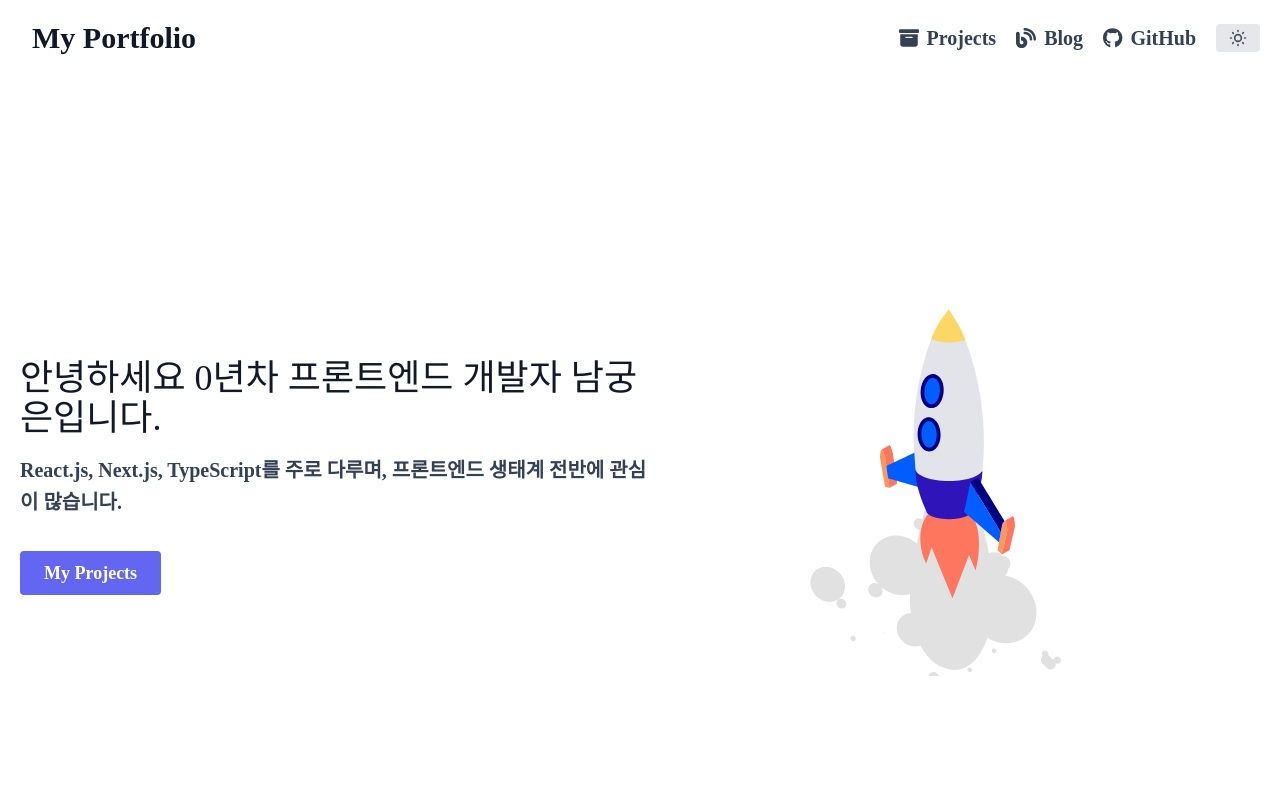
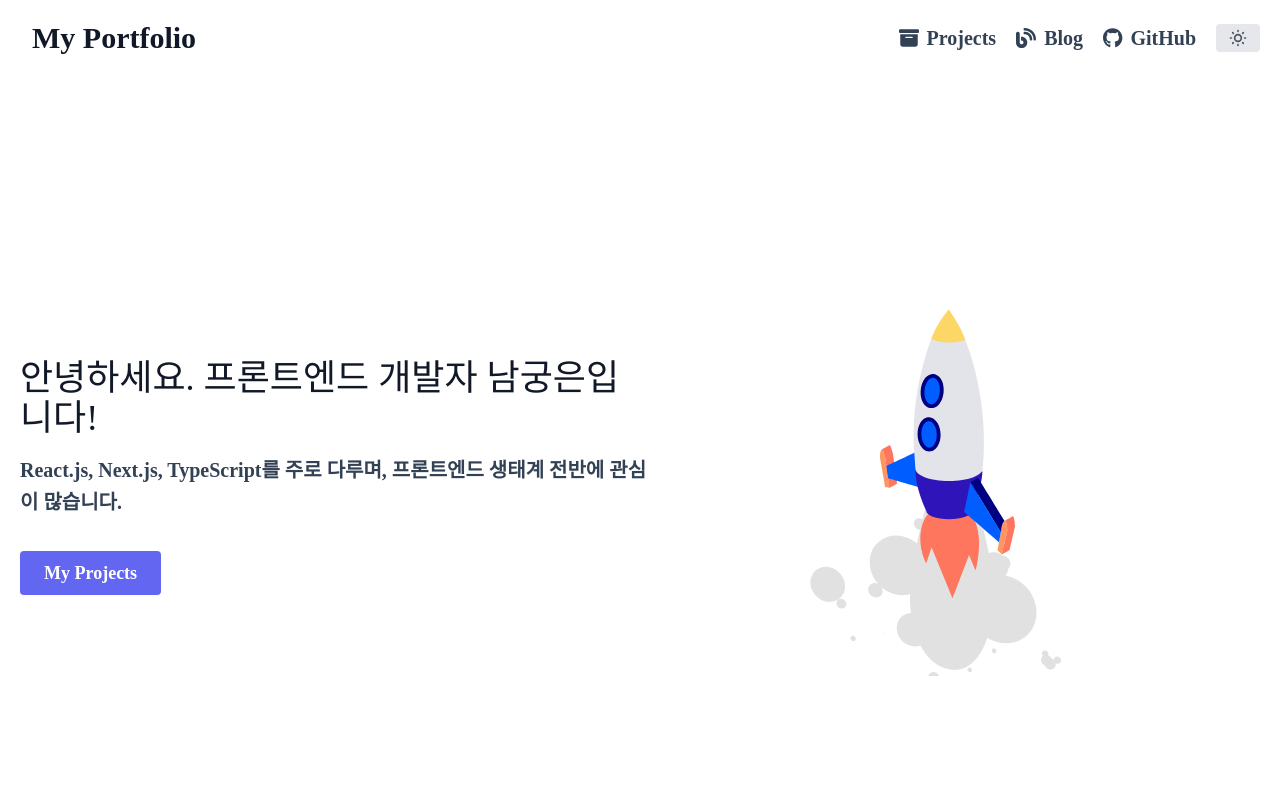
Before and after one commit to Eun-Ng/Next-Portfolio, a Next.js app: page / in a window 1280 px wide. Shown: the top 800 px of the page. Built offline with nearby package versions, Linux system fonts and the light colour scheme.

Commit message:
fix: landing main contents

```diff
--- a/components/home/MainContents.js
+++ b/components/home/MainContents.js
@@ -6,7 +6,7 @@ const MainContents = () => {
     <>
       <div className='lg:flex-grow md:w-1/2 lg:pr-24 md:pr-16 flex flex-col md:items-start md:text-left mb-16 md:mb-0 items-center text-center'>
         <h2 className='title-font sm:text-4xl text-3xl mb-4 font-medium text-gray-900'>
-          안녕하세요 0년차 프론트엔드 개발자 남궁은입니다.
+          안녕하세요. 프론트엔드 개발자 남궁은입니다!
         </h2>
 
         <p className='mb-8 leading-relaxed text-xl'>
```
